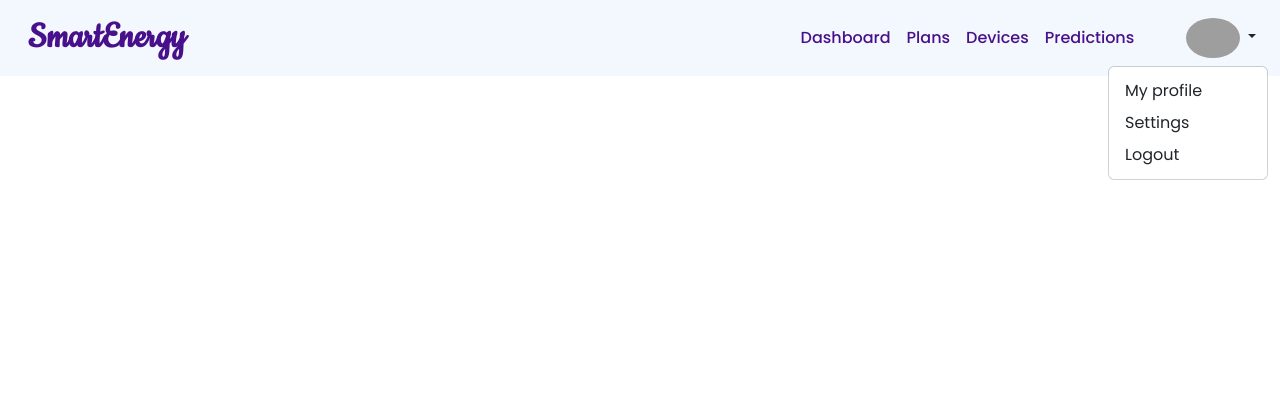
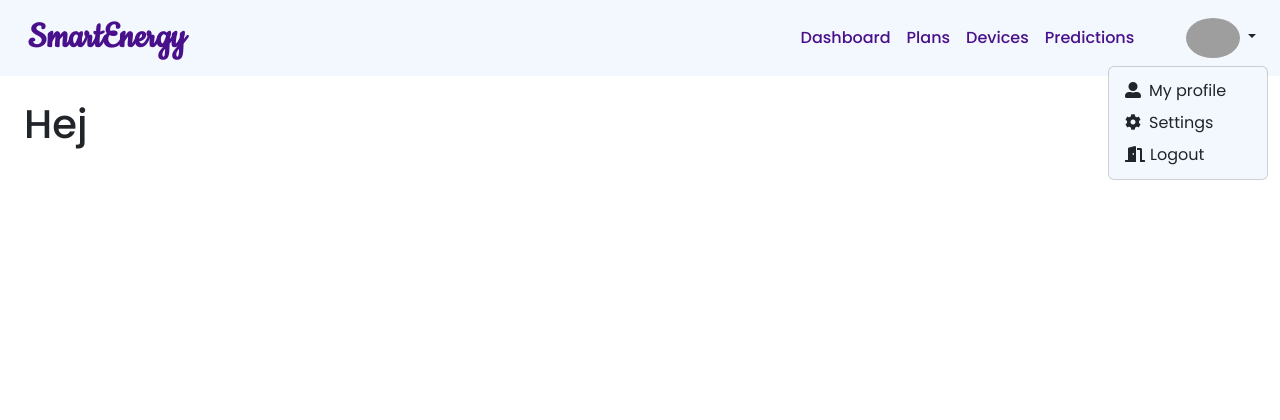
Before and after one commit to piotrzegarek/SmartEnergyHome, a Django app: page / in a window 1280 px wide, after a click that opens the changed part. Shown: the top 420 px of the page. Run offline with Django 4.2, Linux system fonts and the light colour scheme; the visitor is signed in with stand-in values (Sample User, id 1); parts of the project's set-up code (start-up, migrations or seed data) failed here and were passed over; some web fonts are replaced; grey boxes are pictures that could not be loaded.

Commit message:
Navbar dropdown css

```diff
--- a/app/apps/core/templates/core/home-page.html
+++ b/app/apps/core/templates/core/home-page.html
@@ -5,5 +5,5 @@
 
 
 {% block body %}
-
+<h1>Hej</h1>
 {% endblock body %}
--- a/app/static/css/navbar.css
+++ b/app/static/css/navbar.css
@@ -31,3 +31,21 @@
 .nav-profile-img {
     background-color: #fff;
 }
+
+.fa-door-open {
+    padding-right: 5px;
+}
+
+.nav-right-icons > .dropdown > .dropdown-menu {
+    background-color: #F3F8FF;
+}
+
+.nav-right-icons > .dropdown > .dropdown-menu  > li > .dropdown-item:hover {
+    background-color: #e7effa;
+    color: #49108B;
+}
+
+.nav-right-icons > .dropdown > .dropdown-menu  > li > .dropdown-item:link,
+.nav-right-icons > .dropdown > .dropdown-menu  > li > .dropdown-item:active  {
+    background-color: #F3F8FF;
+}
--- a/app/templates/layout.html
+++ b/app/templates/layout.html
@@ -12,7 +12,7 @@
 
 {% block content %}
 {% include "navbar.html" %}
-<div class="p-4 mb-2">
+<div class="main-container p-4 mb-2">
     {% block body %}
 
     {% endblock body %}
--- a/app/templates/navbar.html
+++ b/app/templates/navbar.html
@@ -61,9 +61,9 @@
                 />
             </button>
             <ul class="dropdown-menu dropdown-menu-end" aria-labelledby="navbarDropdownProfile">
-              <li><a class="dropdown-item" href="#">My profile</a></li>
-              <li><a class="dropdown-item" href="#">Settings</a></li>
-              <li><a class="dropdown-item" href="{% url "logout" %}">Logout</a></li>
+              <li><a class="dropdown-item" href="#"><i class="fas fa-user-alt pe-2"></i>My profile</a></li>
+              <li><a class="dropdown-item" href="#"><i class="fas fa-cog pe-2"></i>Settings</a></li>
+              <li><a class="dropdown-item" href="{% url "logout" %}"><i class="fas fa-door-open"></i>Logout</a></li>
             </ul>
         </div>
 
```
